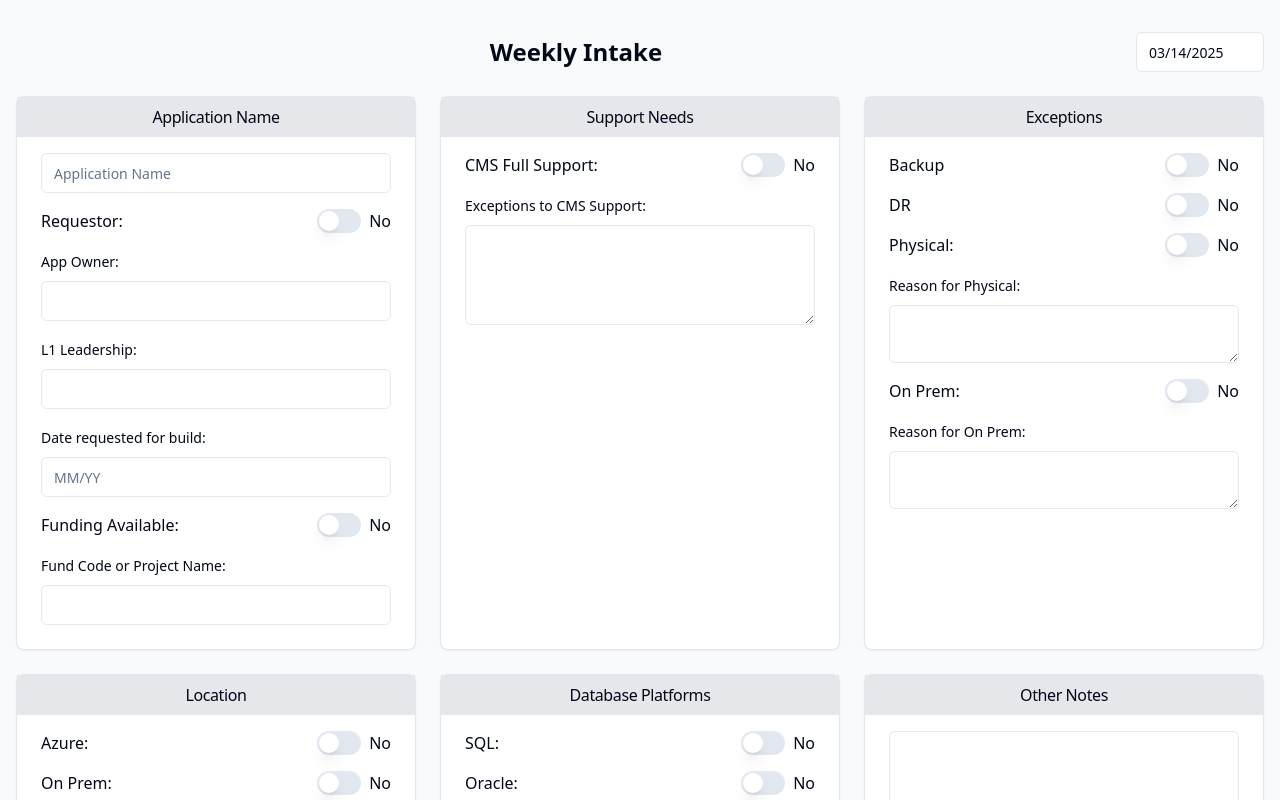
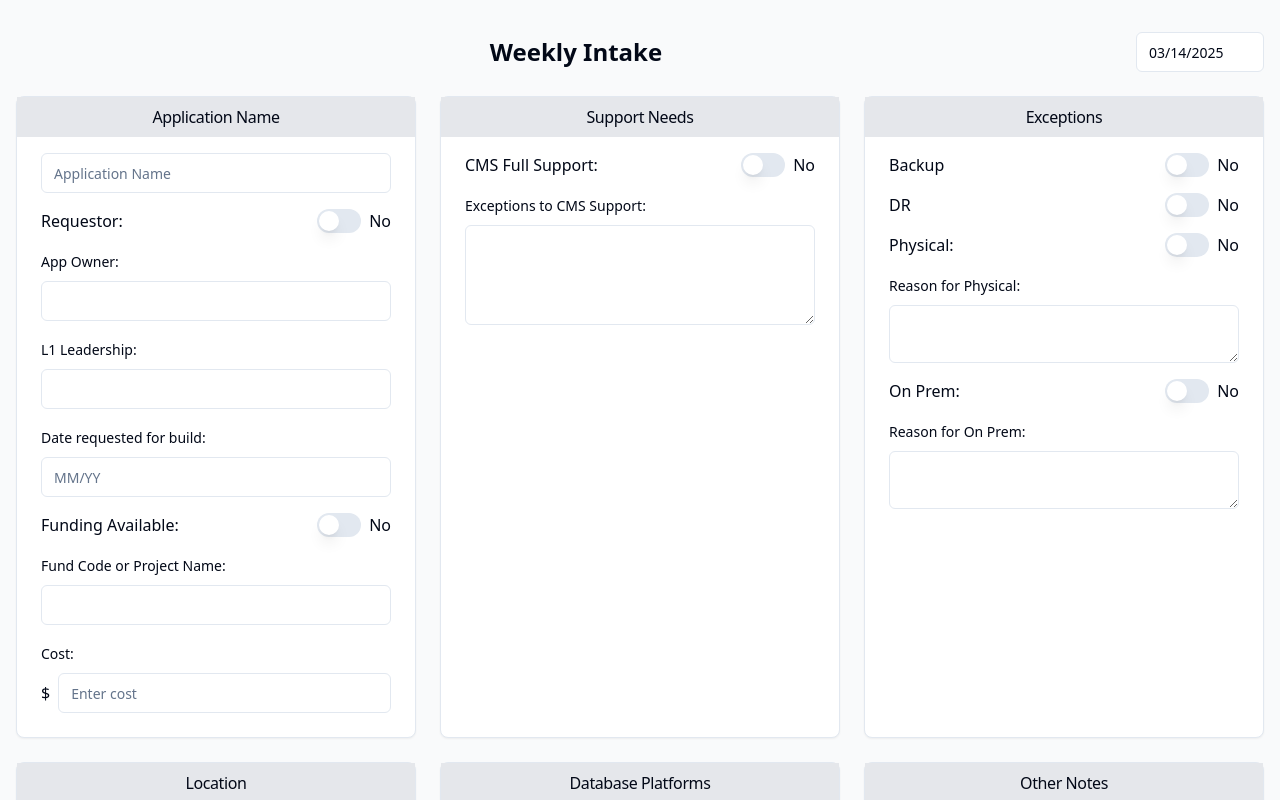
Before and after one commit to Jeevanhm/intake-form-g1, a React (Vite) app: page / in a window 1280 px wide. Shown: the top 800 px of the page. Built offline with nearby package versions, Linux system fonts and the light colour scheme.

Commit message:
Add cost input to form
Adds a cost input field to the application name section of the weekly intake form.

```diff
--- a/src/components/WeeklyIntakeForm.tsx
+++ b/src/components/WeeklyIntakeForm.tsx
@@ -1,4 +1,3 @@
-
 import React, { useState } from "react";
 import { Card, CardContent, CardHeader, CardTitle } from "@/components/ui/card";
 import { Input } from "@/components/ui/input";
@@ -26,6 +25,7 @@ const WeeklyIntakeForm = () => {
     dateRequested: "",
     fundingAvailable: false,
     fundCode: "",
+    cost: "", // New cost field
 
     // Support Needs section
     cmsFullSupport: false,
@@ -177,6 +177,19 @@ const WeeklyIntakeForm = () => {
                   value={formData.fundCode}
                   onChange={(e) => handleInputChange("fundCode", e.target.value)}
                 />
+              </div>
+
+              <div className="space-y-2">
+                <Label htmlFor="cost">Cost:</Label>
+                <div className="flex items-center">
+                  <span className="mr-2">$</span>
+                  <Input
+                    id="cost"
+                    value={formData.cost}
+                    onChange={(e) => handleInputChange("cost", e.target.value)}
+                    placeholder="Enter cost"
+                  />
+                </div>
               </div>
             </CardContent>
           </Card>
```
